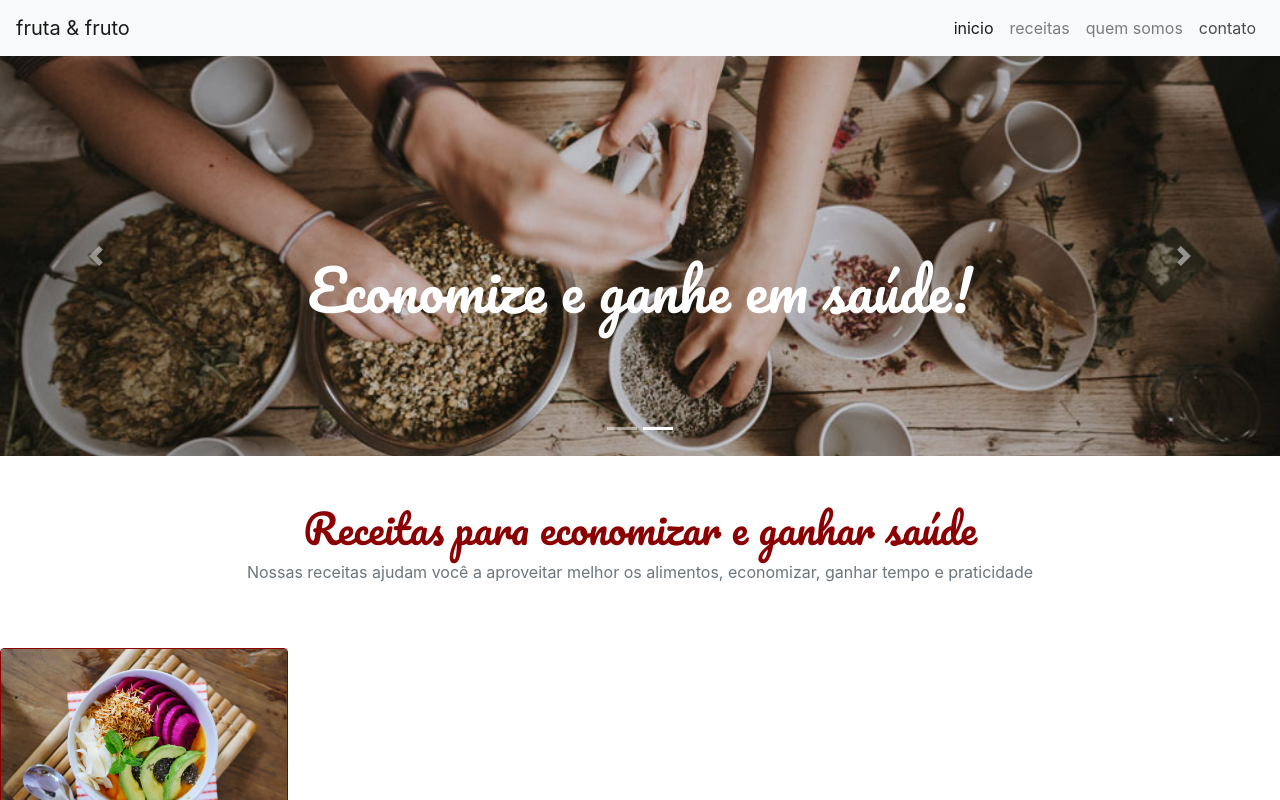
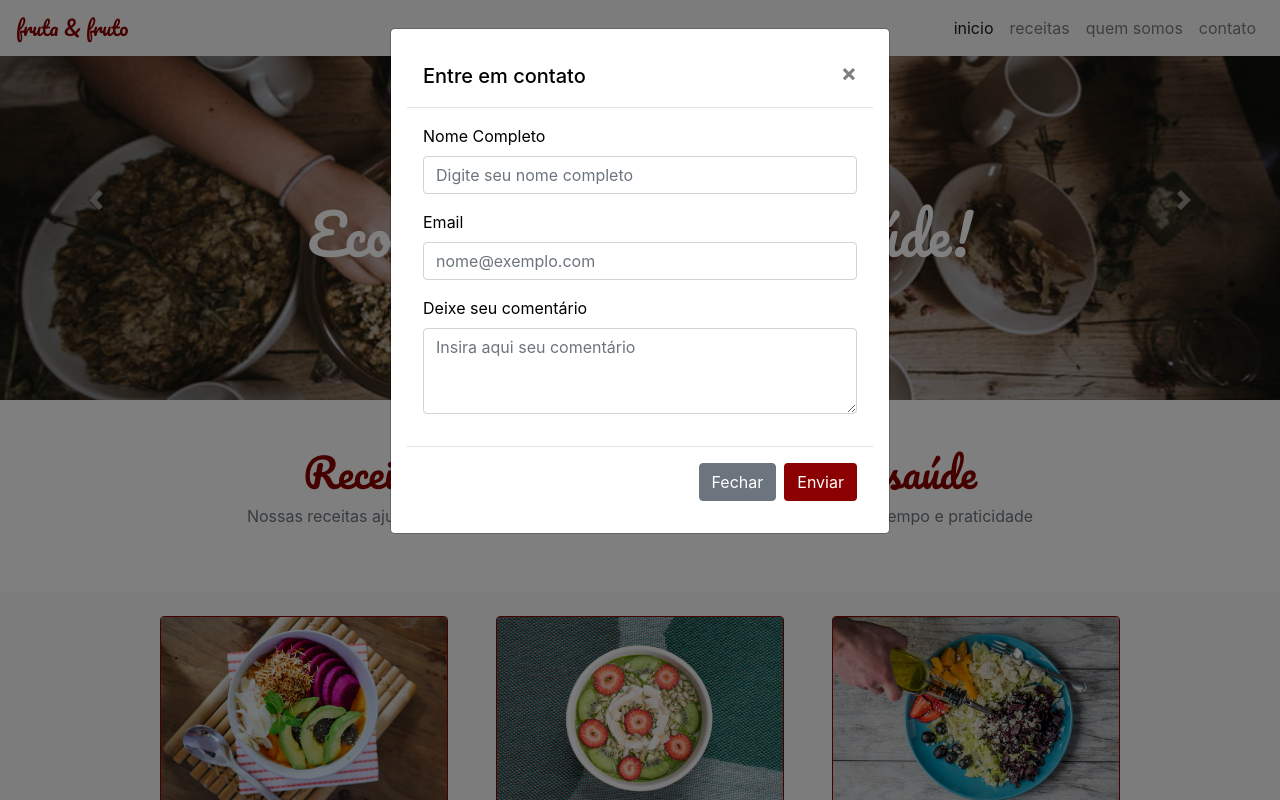
Before and after one commit to ohenriquemonte/bootstrap-4, a plain HTML site: page index.html in a window 1280 px wide. Both pictures are taken after a click on the link "contato". Shown: the top 800 px of the page. Drawn offline with nearby package versions, Linux system fonts and the light colour scheme.

Commit message:
Modulo 06 - Modais e últimos ajustes

```diff
--- a/index.html
+++ b/index.html
@@ -14,8 +14,8 @@
 <body>
 
 	<header>
-		<nav class="navbar navbar-expand-lg navbar-light bg-light">
-			<a class="navbar-brand" href="#">fruta & fruto</a>
+		<nav class="navbar navbar-expand-lg navbar-light bg-light fixed-top">
+			<a class="navbar-brand fonte-titulo cor-especial" href="#">fruta & fruto</a>
 			<button class="navbar-toggler" type="button" data-toggle="collapse" data-target="#navbarNavAltMarkup"
 				aria-controls="navbarNavAltMarkup" aria-expanded="false" aria-label="Toggle navigation">
 				<span class="navbar-toggler-icon"></span>
@@ -27,7 +27,8 @@
 					</li>
 					<li><a class="nav-item nav-link" href="#">receitas</a></li>
 					<li><a class="nav-item nav-link" href="#">quem somos</a></li>
-					<li><a class="nav-item nav-link" href="#">contato</a></li>
+					<li><a class="nav-item nav-link" data-toggle="modal" data-target="#modal-contato"
+							href="#">contato</a></li>
 				</ul>
 			</div>
 		</nav>
@@ -75,88 +76,116 @@
 			</p>
 		</section>
 
-		<section class="receitas">
-			<div class="card borda-cor-especial largura-card">
-				<img class=" card-img-top" src="src/img/receita-abacate.jpg"
+		<section class="receitas container-fluid bg-light">
+			<div class="row justify-content-center">
+				<article class="card borda-cor-especial largura-card col-md-4 col-12 p-0 m-4">
+					<img class=" card-img-top card-posicao-imagem" src="src/img/receita-abacate.jpg"
 						alt="tigela com salada de abacate, vista superior">
 					<div class="card-body">
 						<h5 class="card-title">Tigela de abacate</h5>
 						<p class="card-text">Receita refrescante e cheia de vitaminas para o seu café da manhã!</p>
 						<a href="#" class="btn cor-botao-especial">Veja a receita</a>
 					</div>
-			</div>
+				</article>
 
-			<div class="card borda-cor-especial largura-card">
-				<img class="card-img-top" src="src/img/receita-kiwi.jpg"
+				<article class="card borda-cor-especial largura-card col-md-4 col-12 p-0 m-4">
+					<img class="card-img-top card-posicao-imagem" src="src/img/receita-kiwi.jpg"
 						alt="tigela de mingau com kiwi, vista superior">
 					<div class="card-body">
 						<h5 class="card-title">Salada de kiwi</h5>
 						<p class="card-text">Receita refrescante e cheia de vitaminas para o seu café da manhã!</p>
 						<a href="#" class="btn cor-botao-especial">Veja a receita</a>
 					</div>
-			</div>
+				</article>
 
-			<div class="card borda-cor-especial largura-card">
-				<img class="card-img-top" src="src/img/receita-mix.jpg"
+				<article class="card borda-cor-especial largura-card col-md-4 col-12 p-0 m-4">
+					<img class="card-img-top card-posicao-imagem" src="src/img/receita-mix.jpg"
 						alt="prato com mix de vegetais e mão de pessoa adicionando azeite, vista superior">
 					<div class="card-body">
 						<h5 class="card-title">Mix de vegetais</h5>
 						<p class="card-text">Receita refrescante e cheia de vitaminas para o seu café da manhã!</p>
 						<a href="#" class="btn cor-botao-especial">Veja a receita</a>
 					</div>
-			</div>
+				</article>
 
-			<div class="card borda-cor-especial largura-card">
-				<img class="card-img-top" src="src/img/receita-pimentoes.jpg"
+				<article class="card borda-cor-especial largura-card p-0 col-md-4 col-12 m-4">
+					<img class="card-img-top card-posicao-imagem" src="src/img/receita-pimentoes.jpg"
 						alt="prato de salada de pimentões com alguns ingredientes ao lado, vista superior">
 					<div class="card-body">
 						<h5 class="card-title">Pimentões à Juliana</h5>
 						<p class="card-text">Receita refrescante e cheia de vitaminas para o seu café da manhã!</p>
 						<a href="#" class="btn cor-botao-especial">Veja a receita</a>
 					</div>
-			</div>
+				</article>
 
-			<div class="card borda-cor-especial largura-card">
-				<img class="card-img-top" src="src/img/receita-oriental.jpg"
+				<article class="card borda-cor-especial largura-card col-md-4 col-12 p-0 m-4">
+					<img class="card-img-top card-posicao-imagem" src="src/img/receita-oriental.jpg"
 						alt="tigela com salada de vegetais estilo oriental, vista de cima">
 					<div class="card-body">
 						<h5 class="card-title">Prato oriental</h5>
 						<p class="card-text">Receita refrescante e cheia de vitaminas para o seu café da manhã!</p>
 						<a href="#" class="btn cor-botao-especial">Veja a receita</a>
 					</div>
-			</div>
+				</article>
 
-			<div class="card borda-cor-especial largura-card">
-				<img class="card-img-top" src="src/img/receita-beterrabas.jpg"
+				<article class="card borda-cor-especial largura-card col-md-4 col-12 p-0 m-4">
+					<img class="card-img-top card-posicao-imagem" src="src/img/receita-beterrabas.jpg"
 						alt="tigela com beterrabas e dentes de alho assados em primeiro plano, com ingredientes ao fundo">
 					<div class="card-body">
 						<h5 class="card-title">Beterrabas assadas</h5>
 						<p class="card-text">Receita refrescante e cheia de vitaminas para o seu café da manhã!</p>
 						<a href="#" class="btn cor-botao-especial">Veja a receita</a>
 					</div>
+				</article>
+			</div>
+		</section>
+
+		<footer class="bg-secondary p-3">
+			<p class="text-light m-0 text-center">contato:
+				<a class="text-light" href="mailto:email@frutafruto.com.br">email@frutafruto.com.br</a>
+			</p>
+		</footer>
+	</main>
+
+	<!-- Modal -->
+	<div class="modal fade" id="modal-contato" tabindex="-1" role="dialog" aria-labelledby="modal-label"
+		aria-hidden="true">
+		<div class="modal-dialog" role="document">
+			<dialog class="modal-content">
+				<header class="modal-header">
+					<h5 class="modal-title" id="modal-label">Entre em contato</h5>
+					<button type="button" class="close" data-dismiss="modal" aria-label="Close">
+						<span aria-hidden="true">&times;</span>
+					</button>
+				</header>
+				<main class="modal-body">
+					<form>
+						<div class="form-group">
+							<label for="formGroupExampleInput">Nome Completo</label>
+							<input type="text" class="form-control" id="formGroupExampleInput"
+								placeholder="Digite seu nome completo">
 						</div>
 
-			<!-- <img src="src/img/receita-pimentoes.jpg"
-				alt="prato de salada de pimentões com alguns ingredientes ao lado, vista superior">
-			<h3>Pimentões à Juliana</h3>
-			<p>Receita refrescante e cheia de vitaminas para o seu café da manhã!</p> -->
+						<div class="form-group">
+							<label for="exampleFormControlInput1">Email</label>
+							<input type="email" class="form-control" id="exampleFormControlInput1"
+								placeholder="nome@exemplo.com">
+						</div>
 
-			<!-- <img src="src/img/receita-oriental.jpg" alt="tigela com salada de vegetais estilo oriental, vista de cima">
-			<h3>Prato oriental</h3>
-			<p>Receita refrescante e cheia de vitaminas para o seu café da manhã!</p> -->
-
-			<!-- <img src="src/img/receita-beterrabas.jpg"
-				alt="tigela com beterrabas e dentes de alho assados em primeiro plano, com ingredientes ao fundo">
-			<h3>Beterrabas assadas</h3>
-			<p>Receita refrescante e cheia de vitaminas para o seu café da manhã!
-			</p> -->
-		</section>
-
+						<div class="form-group">
+							<label for="exampleFormControlTextarea1">Deixe seu comentário</label>
+							<textarea class="form-control" id="exampleFormControlTextarea1"
+								placeholder="Insira aqui seu comentário" rows="3"></textarea>
+						</div>
+					</form>
 				</main>
-
-	<footer></footer>
-
-	<p>contato:<a href="mailto:email@frutafruto.com.br">email@frutafruto.com.br</a></p>
+				<footer class="modal-footer">
+					<button type="button" class="btn btn-secondary" data-dismiss="modal">Fechar</button>
+					<button type="button" class="btn cor-botao-especial">Enviar</button>
+				</footer>
+			</dialog>
+		</div>
+	</div>
 
 	<script src="https://ajax.googleapis.com/ajax/libs/jquery/3.2.1/jquery.min.js"></script>
 	<script src="https://cdnjs.cloudflare.com/ajax/libs/popper.js/1.14.7/umd/popper.min.js"
--- a/src/style.css
+++ b/src/style.css
@@ -14,7 +14,7 @@
 }
 
 .cor-especial {
-  color: darkred;
+  color: darkred !important;
 }
 
 .cor-botao-especial {
@@ -27,5 +27,10 @@
 }
 
 .largura-card {
-	width: 18rem;
+	max-width: 18rem;
 }
+
+.card-posicao-imagem {
+	object-fit: cover;
+	height: 200px;
+}
```
Lines whose indentation alone changed are shown as unchanged.
